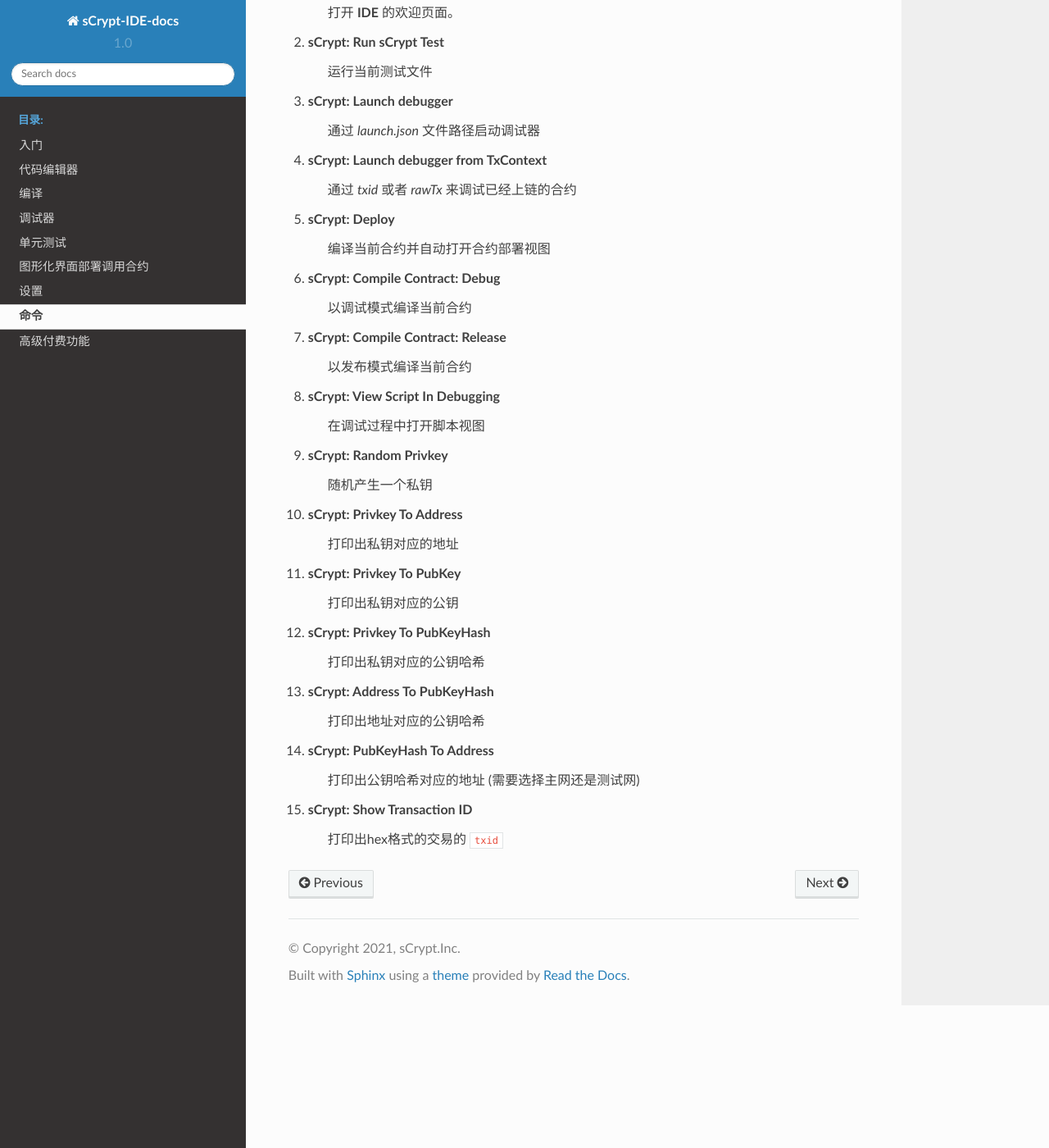
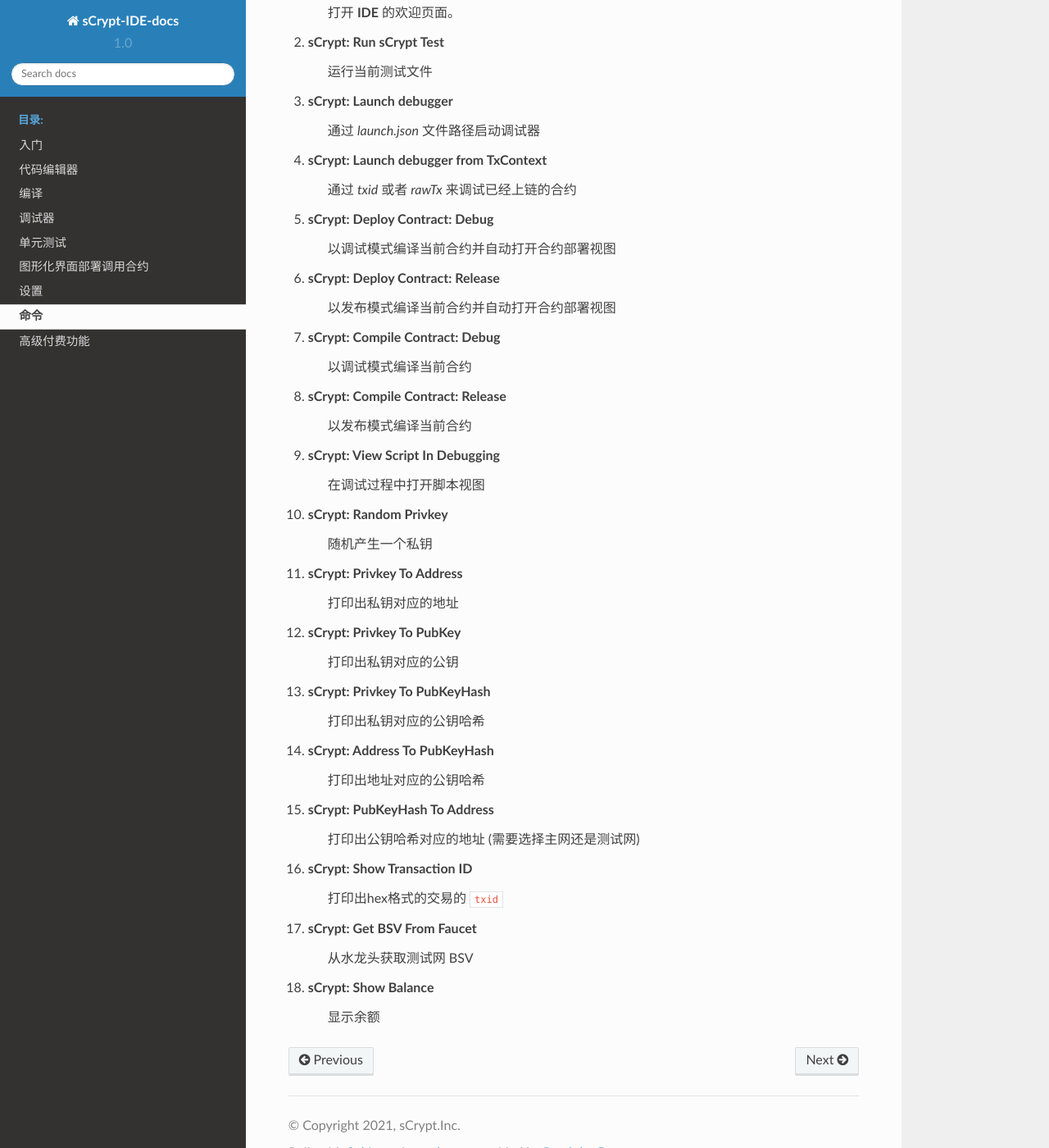
Before and after one commit to sCrypt-Inc/sCrypt-IDE-docs, a Sphinx documentation site: the page built from docs/commands.rst, in a window 1280 px wide and 1400 px high, scrolled down 320 px. Shown: the whole window at 82% size. Built offline with Sphinx 7.4.7 and the Read the Docs theme 2.0.0, drawn with Linux system fonts in a browser that asks for light colours.

Commit message:
add Get BSV From Faucet

```diff
--- a/docs/commands.rst
+++ b/docs/commands.rst
@@ -26,9 +26,13 @@
 
     通过 *txid* 或者 *rawTx* 来调试已经上链的合约
 
-#. **sCrypt: Deploy**
+#. **sCrypt: Deploy Contract: Debug**
 
-    编译当前合约并自动打开合约部署视图
+    以调试模式编译当前合约并自动打开合约部署视图
+
+#. **sCrypt: Deploy Contract: Release**
+
+    以发布模式编译当前合约并自动打开合约部署视图
 
 #. **sCrypt: Compile Contract: Debug**
 
@@ -70,3 +74,11 @@
 #. **sCrypt: Show Transaction ID**
 
     打印出hex格式的交易的 ``txid``
+
+#. **sCrypt: Get BSV From Faucet**
+
+    从水龙头获取测试网 BSV
+
+#. **sCrypt: Show Balance**
+
+    显示余额
--- a/docs/settings.rst
+++ b/docs/settings.rst
@@ -29,6 +29,7 @@
 .. image:: ./images/privatekey.png
     :width: 100%
 
+如果你没有设置私钥，**IDE** 将自动设置一个随机生成的私钥，并从 `水龙头`_ 获取小额比特币。
 
 .. warning::
 
@@ -91,3 +92,8 @@
 
 .. image:: ./images/indentedasm.png
     :width: 100%
+
+
+.. _水龙头: https://witnessonchain.com/faucet/tbsv
+
+.. _faucet: https://witnessonchain.com/faucet/tbsv
```
Also changed, not shown: 6 other files.
